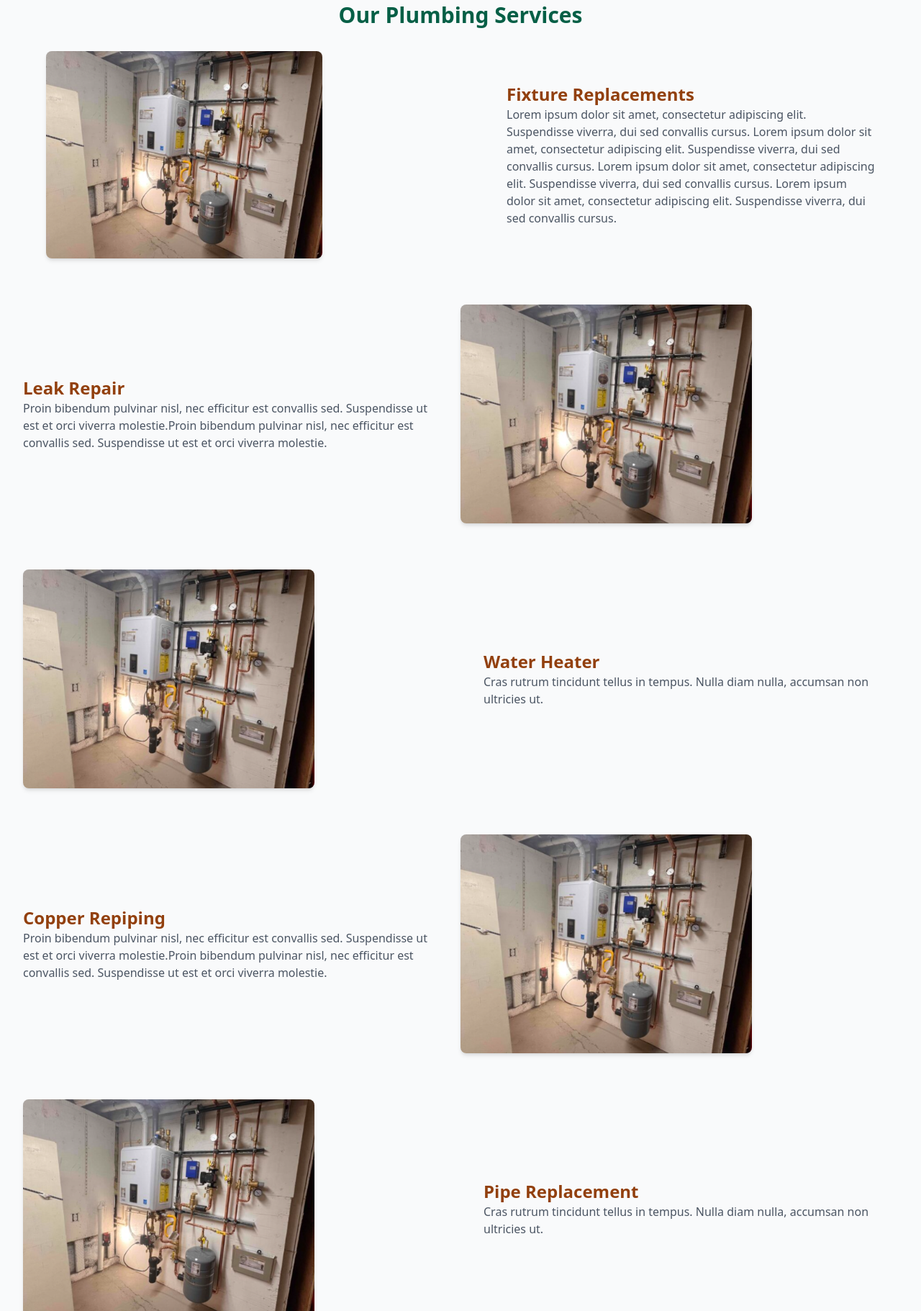
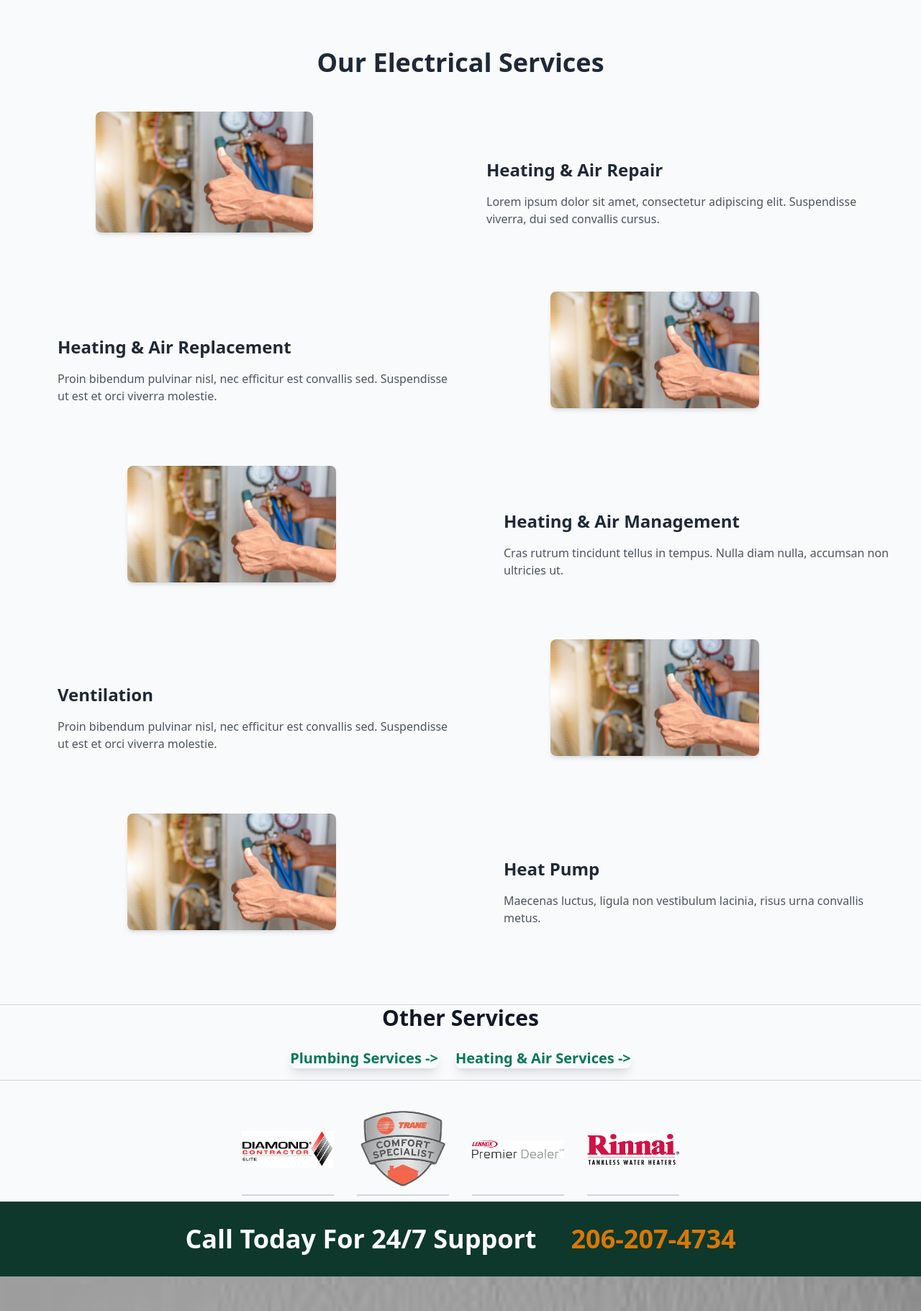
Before and after one commit to chandanadongre/greenwood, a plain HTML site: page service2.html in a window 1280 px wide. Shown: the part 825-2646 px from the top of the page at 72% size. Drawn offline with nearby package versions, Linux system fonts and the light colour scheme.

Commit message:
Update service2.html

```diff
--- a/service2.html
+++ b/service2.html
@@ -15,20 +15,20 @@
 
     <div>
         <!-- Main Content -->
-        <section class="relative py-16 px-6 md:px-16 flex flex-col items-center text-white">
+        <section class="relative py-8 px-4 md:px-16 flex flex-col items-center text-white">
             <!-- Background Image and Overlay -->
             <img src="./img/services_bg.png" alt="Background Image" class="absolute inset-0 w-full h-full object-cover">
             <div class="absolute inset-0 w-full h-full bg-black opacity-60"></div>
             <div class="relative z-10 flex flex-col items-center justify-center text-center max-w-5xl h-full">
-              <p class="text-2xl md:text-4xl font-bold text-center p-4">
-                Plumbing Repair & Installation
-              </p>
+              <h1 class="text-2xl md:text-4xl font-bold text-center p-4">
+                Electrical
+              </h1>
             </div>
           </section>
 
           <div class="flex flex-col items-center justify-center min-h-screen -mt-32">
             <div class="bg-white p-4 md:p-8 text-center max-w-full md:max-w-4xl w-full">
-              <h3 class="text-xl md:text-2xl font-bold text-gray-800 mb-4">Serving Our Community Since 1921.</h3>
+              <h2 class="text-xl md:text-2xl font-bold text-gray-800 mb-4">Trusted Seattle Electrical Solutions</h2>
               <p class="text-sm md:text-base text-gray-600 mb-6 text-justify">
                 Lorem ipsum dolor sit amet, consectetur adipiscing elit. Suspendisse viverra, dui sed convallis cursus, lectus felis tincidunt orci, a aliquam urna libero a odio.
                 Lorem ipsum dolor sit amet, consectetur adipiscing elit. Suspendisse viverra, dui sed convallis cursus, lectus felis tincidunt orci, a aliquam urna libero a odio.
@@ -41,97 +41,44 @@
           </div>
 
           <section id="services" class="relative py-8 px-4 sm:px-6 lg:px-8 -mt-32 max-w-7xl mx-auto">
-            <h2 class="text-center text-3xl md:text-3xl font-bold text-green-800 mb-8 -mt-32">
-              Our Plumbing Services
+            <h2 class="text-center text-3xl md:text-4xl font-bold text-gray-800 mb-12">
+              Our Electrical Services
             </h2>
-            <div class="space-y-16">
-              <!-- Row 1 -->
-              <div class="grid grid-cols-1 md:grid-cols-2 items-center animate-fade-up mr-4 ml-4 pr-4 pl-4">
-                <img src="./img/plumbing.png" alt="Service 1" class="w-2/3 h-auto rounded-lg shadow-md">
-                <div class="md:pl-16 text-center md:text-left">
-                  <h3 class="text-xl md:text-2xl font-bold text-yellow-800">Fixture Replacements</h3>
-                  <p class="text-gray-600">
-                    Lorem ipsum dolor sit amet, consectetur adipiscing elit. Suspendisse viverra, dui sed convallis cursus.
-                    Lorem ipsum dolor sit amet, consectetur adipiscing elit. Suspendisse viverra, dui sed convallis cursus.
-                    Lorem ipsum dolor sit amet, consectetur adipiscing elit. Suspendisse viverra, dui sed convallis cursus.
-                    Lorem ipsum dolor sit amet, consectetur adipiscing elit. Suspendisse viverra, dui sed convallis cursus.
-                  </p>
-                </div>
-              </div>
 
-              <!-- Row 2 -->
-              <div class="grid grid-cols-1 md:grid-cols-2 items-center md:flex-row-reverse animate-fade-up">
-                <div class="md:pr-8 text-center md:text-left">
-                    <h3 class="text-xl md:text-2xl font-bold text-yellow-800">Leak Repair</h3>
-                    <p class="text-gray-600">
-                      Proin bibendum pulvinar nisl, nec efficitur est convallis sed. Suspendisse ut est et orci viverra molestie.Proin bibendum pulvinar nisl, nec efficitur est convallis sed. Suspendisse ut est et orci viverra molestie.
-                    </p>
-                  </div>
-                <img src="./img/plumbing.png" alt="Service 2" class="w-2/3 h-auto rounded-lg shadow-md">
-
-              </div>
-
-              <!-- Repeat similar patterns for Rows 3, 4, and 5 -->
-              <div class="grid grid-cols-1 md:grid-cols-2 items-center animate-fade-up ">
-                <img src="./img/plumbing.png" alt="Service 3" class="w-2/3 h-auto rounded-lg shadow-md">
-                <div class="md:pl-8 text-center md:text-left">
-                  <h3 class="text-xl md:text-2xl font-bold text-yellow-800">Water Heater</h3>
-                  <p class="text-gray-600">
-                    Cras rutrum tincidunt tellus in tempus. Nulla diam nulla, accumsan non ultricies ut.
-                  </p>
-                </div>
-              </div>
-
-              <div class="grid grid-cols-1 md:grid-cols-2 items-center md:flex-row-reverse animate-fade-up">
-                <div class="md:pr-8 text-center md:text-left">
-                    <h3 class="text-xl md:text-2xl font-bold text-yellow-800">Copper Repiping</h3>
-                    <p class="text-gray-600">
-                      Proin bibendum pulvinar nisl, nec efficitur est convallis sed. Suspendisse ut est et orci viverra molestie.Proin bibendum pulvinar nisl, nec efficitur est convallis sed. Suspendisse ut est et orci viverra molestie.
-                    </p>
-                  </div>
-                <img src="./img/plumbing.png" alt="Service 2" class="w-2/3 h-auto rounded-lg shadow-md">
-              </div>
-              <div class="grid grid-cols-1 md:grid-cols-2 items-center animate-fade-up">
-                <img src="./img/plumbing.png" alt="Service 3" class="w-2/3 h-auto rounded-lg shadow-md">
-                <div class="md:pl-8 text-center md:text-left">
-                  <h3 class="text-xl md:text-2xl font-bold text-yellow-800">Pipe Replacement</h3>
-                  <p class="text-gray-600">
-                    Cras rutrum tincidunt tellus in tempus. Nulla diam nulla, accumsan non ultricies ut.
-                  </p>
-                </div>
-              </div>
-
-              <div class="grid grid-cols-1 md:grid-cols-2 items-center md:flex-row-reverse animate-fade-up">
-                <div class="md:pr-8 text-center md:text-left">
-                    <h3 class="text-xl md:text-2xl font-bold text-yellow-800">Fix clogged Drainage</h3>
-                    <p class="text-gray-600">
-                      Proin bibendum pulvinar nisl, nec efficitur est convallis sed. Suspendisse ut est et orci viverra molestie.Proin bibendum pulvinar nisl, nec efficitur est convallis sed. Suspendisse ut est et orci viverra molestie.
-                    </p>
-                  </div>
-                <img src="./img/plumbing.png" alt="Service 2" class="w-2/3 h-auto rounded-lg shadow-md">
-              </div>
-              <div class="grid grid-cols-1 md:grid-cols-2 items-center animate-fade-up">
-                <img src="./img/plumbing.png" alt="Service 3" class="w-2/3 h-auto rounded-lg shadow-md">
-                <div class="md:pl-8 text-center md:text-left">
-                  <h3 class="text-xl md:text-2xl font-bold text-yellow-800">Drain Cleaning</h3>
-                  <p class="text-gray-600">
-                    Cras rutrum tincidunt tellus in tempus. Nulla diam nulla, accumsan non ultricies ut.
-                  </p>
-                </div>
-              </div>
-
-              <div class="grid grid-cols-1 md:grid-cols-2 items-center md:flex-row-reverse animate-fade-up">
-                <div class="md:pr-8 text-center md:text-left">
-                    <h3 class="text-xl md:text-2xl font-bold text-yellow-800">General Plumbing</h3>
-                    <p class="text-gray-600">
-                      Proin bibendum pulvinar nisl, nec efficitur est convallis sed. Suspendisse ut est et orci viverra molestie.Proin bibendum pulvinar nisl, nec efficitur est convallis sed. Suspendisse ut est et orci viverra molestie.
-                    </p>
-                  </div>
-                <img src="./img/plumbing.png" alt="Service 2" class="w-2/3 h-auto rounded-lg shadow-md">
-              </div>
+            <div id="services-container" class="space-y-6 md:space-y-6 space-x-6 md:space-x-12">
+              <!-- Services will be dynamically inserted here -->
             </div>
           </section>
 
+          <template id="service-template">
+            <div class="grid grid-cols-1 md:grid-cols-2 gap-2 items-center animate-fade-up">
+              <div class="aspect-video w-2/3 max-w-lg mx-auto md:max-w-none service-image-container">
+                <a href="#" class="image-link block">
+                  <img
+                    src=""
+                    alt=""
+                    class="w-3/4 h-3/4 object-cover rounded-lg shadow-md hover:shadow-xl transition-shadow duration-300"
+                    loading="lazy"
+                  />
+                </a>
+              </div>
+              <div class="service-content">
+                <h3 class="title-link text-xl md:text-2xl font-bold text-gray-800 mb-4" onclick="window.location.href='#';"></h3>
+                <p class="text-gray-600 max-w-prose"></p>
+              </div>
+            </div>
+          </template>
+          <div>
+            <p class="h-px  bg-gray-300 mt-4"></p>
+            <h2 class="text-3xl font-bold  text-gray-900 mb-6 text-center justify-center">Other Services</h2>
+            <div class="text-center justify-center flex flex-row gap-6">
+            <button class="text-xl font-semibold text-green-700 rounded-lg shadow-lg hover:text-green-900 hover:font-bold" onclick="window.location.href='service3.html';">Plumbing Services -></button>
+            <button class="text-xl font-semibold text-green-700 rounded-lg shadow-lg hover:text-green-900 hover:font-bold" onclick="window.location.href='service1.html';">Heating & Air Services -></button>
+            </div>
+            <p class="h-px  bg-gray-300 mt-4"></p>
+          </div>
+        </div>
+          <script src="./js/service.js"></script>
 
     </div>
     <div id="footer-placeholder"></div>
```
